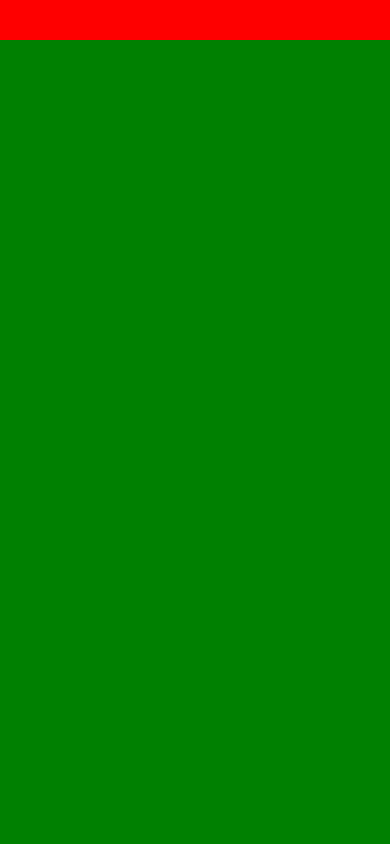
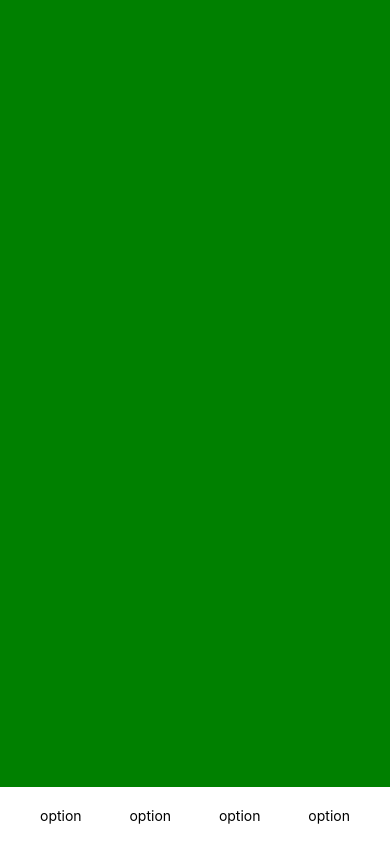
Before and after one commit to Ali-Oliaee/3d-shop-app, a React Native app: screen / in a window 390 px wide. Built offline with nearby package versions, Linux system fonts and the light colour scheme.

Commit message:
add bottom tab container

```diff
--- a/src/components/bottom-tab/index.tsx
+++ b/src/components/bottom-tab/index.tsx
@@ -1,10 +1,23 @@
 import React from 'react'
-import { View } from 'react-native'
+import { Text, TouchableWithoutFeedback, View } from 'react-native'
 import styles from './styles'
 
 const BottomTab = () => {
   return (
-    <View style={styles.container}></View>
+    <View style={styles.container}>
+        <TouchableWithoutFeedback>
+            <Text>option</Text>
+        </TouchableWithoutFeedback>
+        <TouchableWithoutFeedback>
+            <Text>option</Text>
+        </TouchableWithoutFeedback>
+        <TouchableWithoutFeedback>
+            <Text>option</Text>
+        </TouchableWithoutFeedback>
+        <TouchableWithoutFeedback>
+            <Text>option</Text>
+        </TouchableWithoutFeedback>
+    </View>
   )
 }
 
--- a/src/components/bottom-tab/styles.ts
+++ b/src/components/bottom-tab/styles.ts
@@ -7,7 +7,10 @@ const styles = StyleSheet.create({
         alignItems: 'center',
         paddingHorizontal: 40,
         paddingVertical: 20,
-        backgroundColor: 'red',
+        backgroundColor: '#fff',
+        position: 'absolute',
+        bottom: 0,
+        width: '100%'
 
     }
 })
```
